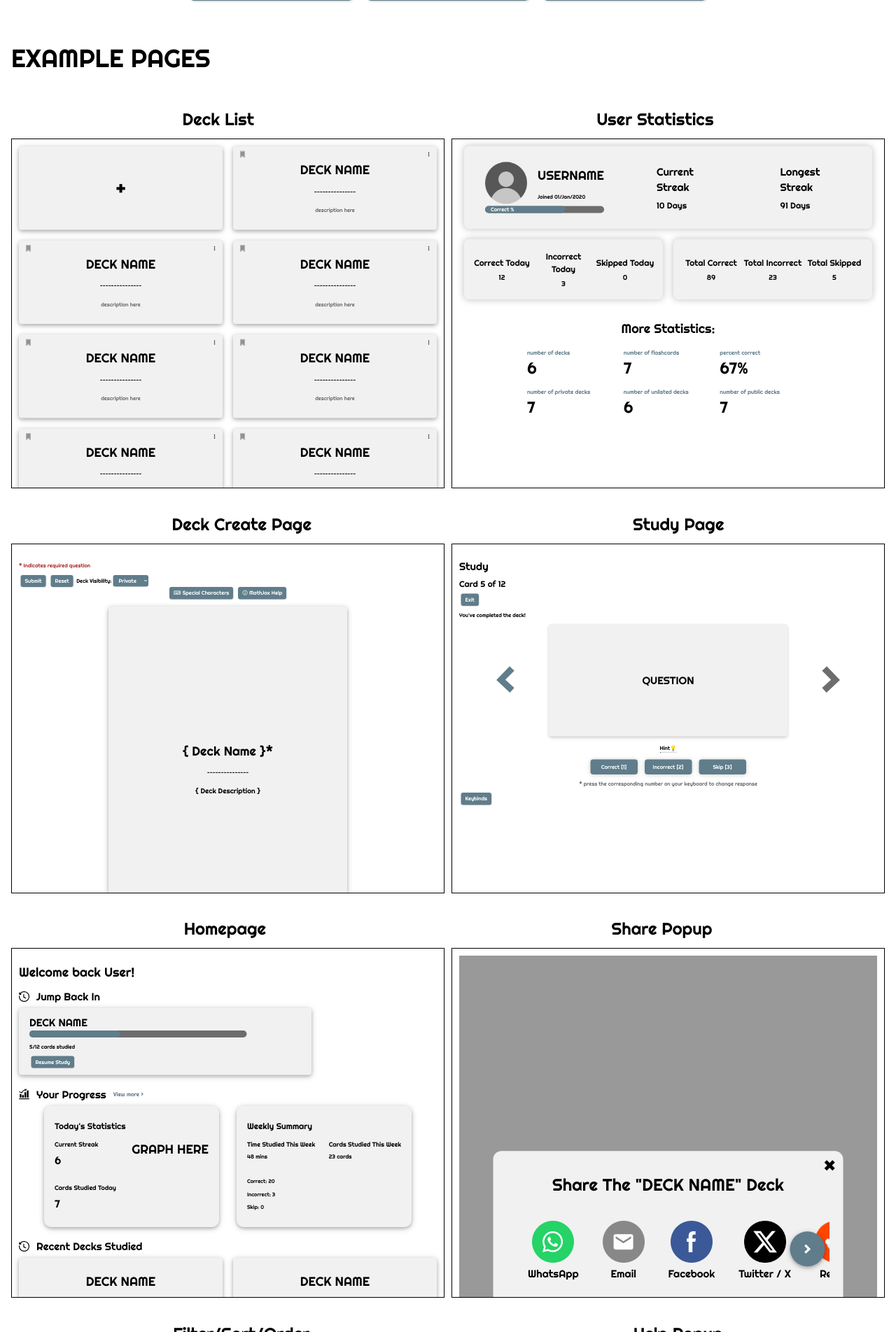
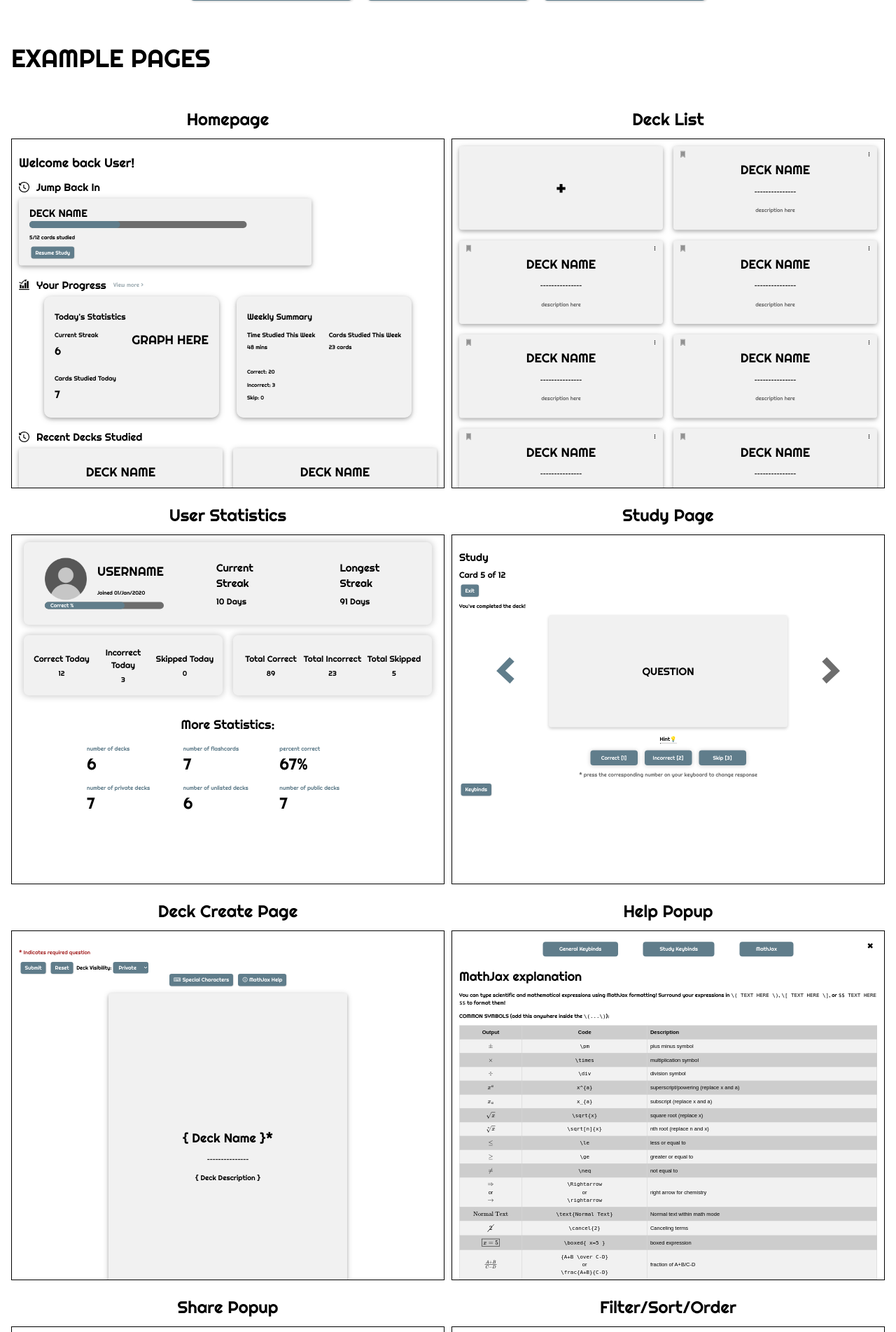
Before and after one commit to Sho-Wadamori/Flashcard, a Flask app: page /settings/theme in a window 1280 px wide. Shown: the part 415-2319 px from the top of the page at 70% size. Run offline with Flask 3, Linux system fonts and the light colour scheme; data comes from the database, SQL or seed files in the repository; both versions use the stored data as it was after the commit.

Commit message:
added flash messages to theme page

```diff
--- a/app.py
+++ b/app.py
@@ -1297,7 +1297,7 @@ def theme():
         ),)
         get_db().commit()
 
-
+        flash("✔ Changes Saved!", "success")
 
     settingsSQL = """
         SELECT settings_bg1, settings_bg2, settings_text,
--- a/templates/theme.html
+++ b/templates/theme.html
@@ -3,6 +3,9 @@
 {% block title %}Theme Changer{% endblock %}
 
 {% block body %}
+
+<!-- Error message -->
+{% include "components/alerts.html" %}
 
 <br>
 
@@ -50,7 +53,7 @@
 
     <div>
         <label for="shadow-alpha">Shadow Opacity</label>
-        <input type="range" class="colorPick" value="{{ shadow_alpha }}" name="shadow-alpha" id="shadow-alpha" min="0" max="1" step="0.1" oninput="updateshadow()">
+        <input type="range" class="colorPick alphaSlider" value="{{ shadow_alpha }}" name="shadow-alpha" id="shadow-alpha" min="0" max="1" step="0.1" oninput="updateshadow()">
     </div>
 
     <button type="reset" onclick="
@@ -70,12 +73,49 @@
 <h1>EXAMPLE PAGES</h1>
 <br>
 
-<div style="display: flex; justify-content: space-around;">
+<style>
+
+    .themeList {
+        order: 2;
+    }
+
+    .themeStats {
+        order: 3;
+    }
+
+    .themeCreate {
+        order: 5;
+    }
+
+    .themeStudy {
+        order: 4;
+    }
+
+    .themeHome {
+        order: 1;
+    }
+
+    .themeShare {
+        order: 7;
+    }
+
+    .themeFilter {
+        order: 8;
+    }
+
+    .themeHelp {
+        order: 6;
+    }
+
+
+</style>
+
+<div class="examplePages">
+    <div class="pageContainer themeList">
+        <!-- Deck List -->
+        <div style="display: flex; justify-content: center;">
             <h3>Deck List</h3>
-    <h3>User Statistics</h3>
         </div>
-<div class="examplePages">
-    <!-- Deck List -->
         <div class="pageMini">
             <div class="pageMiniInner">
                 <div class="three-column">
@@ -168,8 +208,13 @@
                 </div>
             </div>
         </div>
+    </div>
 
+    <div class="pageContainer themeStats">
         <!-- Stats -->
+        <div style="display: flex; justify-content: center;">
+            <h3>User Statistics</h3>
+        </div>
         <div class="pageMini">
             <div class="pageMiniInner">
                 <div style="display: grid; grid-template-columns: 1fr 1fr 1fr; background-color: var(--secondary-bg-color); box-shadow: 0 0px 20px 3px rgba(0,0,0,0.2); padding: 40px 60px; border-radius: 15px; align-items: center; gap: 150px; margin: 0px 14px;">
@@ -286,17 +331,13 @@
                 </div>
             </div>
         </div>
-
     </div>
 
-<br>
-
-<div style="display: flex; justify-content: space-around;">
+    <div class="pageContainer themeCreate">
+        <!-- Deck Create -->
+        <div style="display: flex; justify-content: center;">
             <h3>Deck Create Page</h3>
-    <h3>Study Page</h3>
         </div>
-<div class="examplePages">
-    <!-- Deck Create -->
         <div class="pageMini">
             <div class="pageMiniInner">
                 <div id="characterPopup-overlay" class="characterPopup-overlay" onclick="closeDropdownPanel()"></div>
@@ -377,8 +418,13 @@
                 </script>
             </div>
         </div>
+    </div>
 
+    <div class="pageContainer themeStudy">
         <!-- Study -->
+        <div style="display: flex; justify-content: center;">
+            <h3>Study Page</h3>
+        </div>
         <div class="pageMini">
             <div class="pageMiniInner">
                 <h2>Study</h2>
@@ -487,14 +533,11 @@
         </div>
     </div>
 
-<br>
-
-<div style="display: flex; justify-content: space-around;">
+    <div class="pageContainer themeHome">
+        <!-- Homepage -->
+        <div style="display: flex; justify-content: center;">
             <h3>Homepage</h3>
-    <h3>Share Popup</h3>
         </div>
-<div class="examplePages">
-    <!-- Homepage -->
         <div class="pageMini">
             <div class="pageMiniInner">
                 <div>
@@ -515,7 +558,7 @@
 
                     <div class="categoryHeaders">
                         {% include "icons/statistics.html" %}
-                    <h2>Your Progress</h2> <a><h6 style="color: var(--accent-color) !important;">View more ></h6></a>
+                        <h2>Your Progress</h2> <a><h6 style="color: color-mix(in hsl, var(--accent-color), rgb(255, 255, 255) 40%) !important;">View more ></h6></a>
                     </div>
                     <div class="statsContainer">
                         <div class="statsDaily">
@@ -588,7 +631,7 @@
 
                     <div class="categoryHeaders">
                         {% include "icons/world.html" %}
-                    <h2>Public Decks</h2> <a><h6 style="color: var(--accent-color) !important;">View all ></h6></a>
+                        <h2>Public Decks</h2> <a><h6 style="color: color-mix(in hsl, var(--accent-color), rgb(255, 255, 255) 40%) !important;">View all ></h6></a>
                     </div>
                     <div class="three-column">
                         {% for i in range(3) %}
@@ -652,8 +695,13 @@
                 </div>
             </div>
         </div>
+    </div>
 
+    <div class="pageContainer themeShare">
         <!-- Share Popup -->
+        <div style="display: flex; justify-content: center;">
+            <h3>Share Popup</h3>
+        </div>
         <div class="pageMini" style="overflow: hidden;">
             <div class="pageMiniInner" style="position: relative; height: 100vh; display: flex; align-items: center; justify-content: center; align-items: center;">
                 <div id="share-popupOverlay" class="open" style="height: 100vh;"></div>
@@ -862,14 +910,11 @@
         </div>
     </div>
 
-<br>
-
-<div style="display: flex; justify-content: space-around;">
+    <div class="pageContainer themeFilter">
+        <!-- Filter/Sort/Order -->
+        <div style="display: flex; justify-content: center;">
             <h3>Filter/Sort/Order</h3>
-    <h3>Help Popup</h3>
         </div>
-<div class="examplePages">
-    <!-- Filter/Sort/Order -->
         <div class="pageMini">
             <div class="pageMiniInner" style="transform: scale(1);">
                 <div>
@@ -898,8 +943,13 @@
                 </div>
             </div>
         </div>
+    </div>
 
+    <div class="pageContainer themeHelp">
         <!-- Keybind Help -->
+        <div style="display: flex; justify-content: center;">
+            <h3>Help Popup</h3>
+        </div>
         <div class="pageMini" style="position: relative;">
             <div class="pageMiniInner">
                 <div id="help-popup-overlay"></div>
@@ -1237,6 +1287,7 @@
             </div>
         </div>
     </div>
+</div>
 
 <!-- share popup -->
 {% include "components/share.html" %}
```
Also changed, not shown: database.db. Lines whose indentation alone changed are shown as unchanged.
